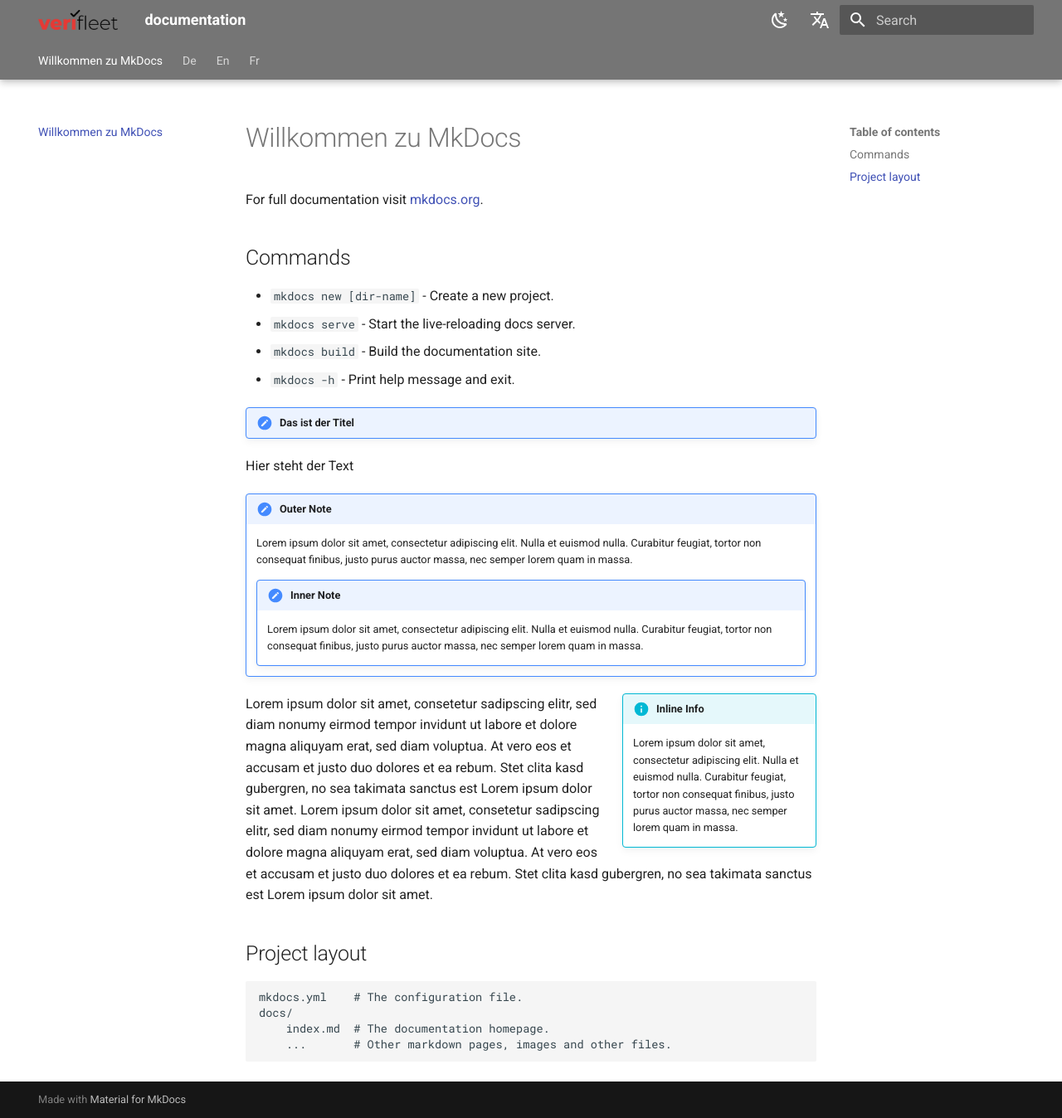
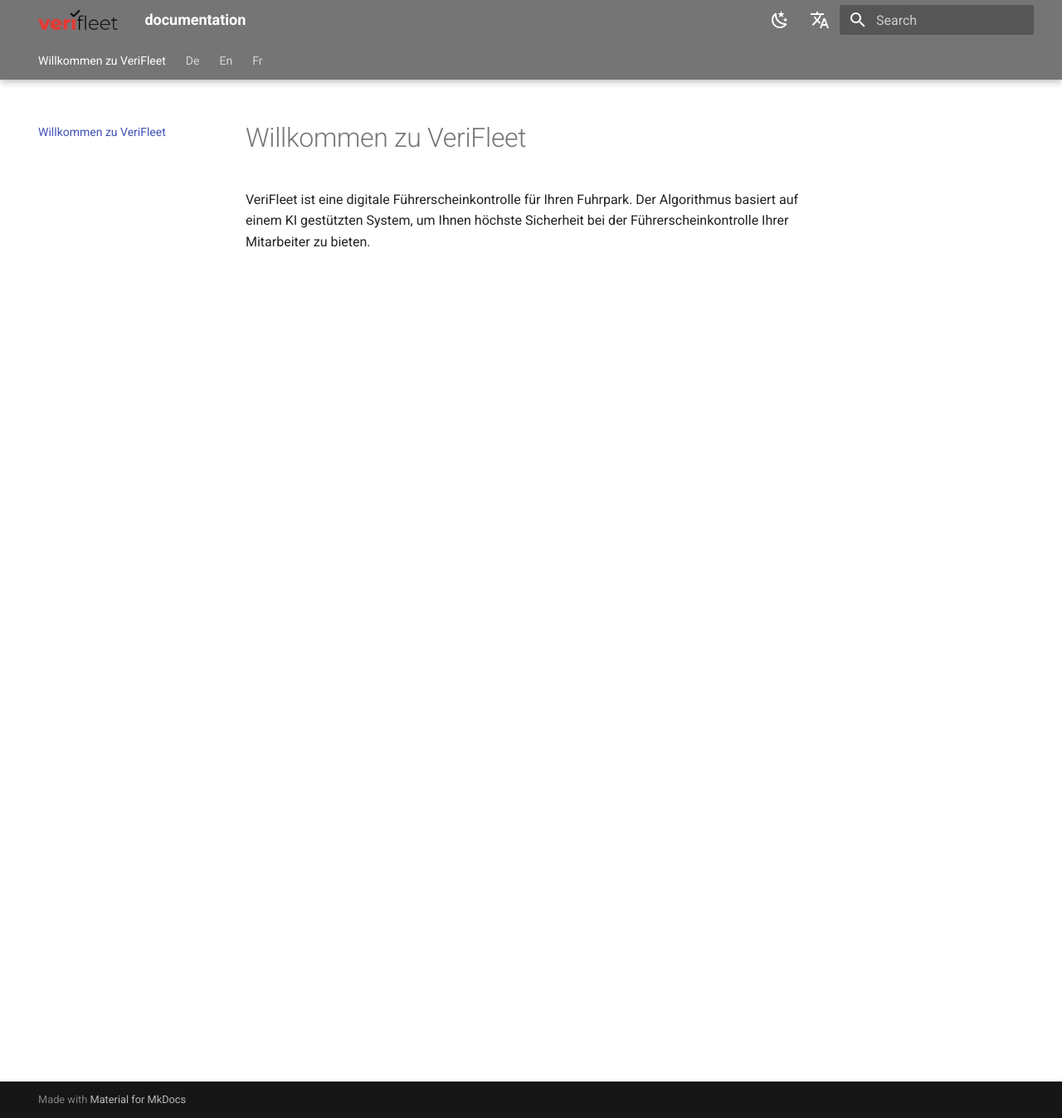
Before and after one commit to VeriFleet/vf-documentation, an MkDocs documentation site: the page built from docs/index.md, in a window 1280 px wide and 1348 px high. Shown: the whole window at 83% size. Built offline with MkDocs 1.6.1 and Material for MkDocs 9.7.7, drawn with Linux system fonts in a browser that asks for light colours; comment, search, counter and statistics services are not loaded.

Commit message:
first page

```diff
--- a/docs/index.md
+++ b/docs/index.md
@@ -1,44 +1,3 @@
-# Willkommen zu MkDocs
+# Willkommen zu VeriFleet
 
-For full documentation visit [mkdocs.org](https://www.mkdocs.org).
-
-## Commands
-
-* `mkdocs new [dir-name]` - Create a new project.
-* `mkdocs serve` - Start the live-reloading docs server.
-* `mkdocs build` - Build the documentation site.
-* `mkdocs -h` - Print help message and exit.
-
-!!! note "Das ist der Titel"
-Hier steht der Text
-
-!!! note "Outer Note"
-
-    Lorem ipsum dolor sit amet, consectetur adipiscing elit. Nulla et euismod
-    nulla. Curabitur feugiat, tortor non consequat finibus, justo purus auctor
-    massa, nec semper lorem quam in massa.
-
-    !!! note "Inner Note"
-
-        Lorem ipsum dolor sit amet, consectetur adipiscing elit. Nulla et euismod
-        nulla. Curabitur feugiat, tortor non consequat finibus, justo purus auctor
-        massa, nec semper lorem quam in massa.
-
-!!! info inline end "Inline Info"
-
-    Lorem ipsum dolor sit amet, consectetur
-    adipiscing elit. Nulla et euismod nulla.
-    Curabitur feugiat, tortor non consequat
-    finibus, justo purus auctor massa, nec
-    semper lorem quam in massa.
-
-Lorem ipsum dolor sit amet, consetetur sadipscing elitr, sed diam nonumy eirmod tempor invidunt ut labore et dolore magna aliquyam erat, sed diam voluptua. At vero eos et accusam et justo duo dolores et ea rebum. Stet clita kasd gubergren, no sea takimata sanctus est Lorem ipsum dolor sit amet. Lorem ipsum dolor sit amet, consetetur sadipscing elitr, sed diam nonumy eirmod tempor invidunt ut labore et dolore magna aliquyam erat, sed diam voluptua. At vero eos et accusam et justo duo dolores et ea rebum. Stet clita kasd gubergren, no sea takimata sanctus est Lorem ipsum dolor sit amet.
-
-
-
-## Project layout
-
-    mkdocs.yml    # The configuration file.
-    docs/
-        index.md  # The documentation homepage.
-        ...       # Other markdown pages, images and other files.
+VeriFleet ist eine digitale Führerscheinkontrolle für Ihren Fuhrpark. Der Algorithmus basiert auf einem KI gestützten System, um Ihnen höchste Sicherheit bei der Führerscheinkontrolle Ihrer Mitarbeiter zu bieten.
```
